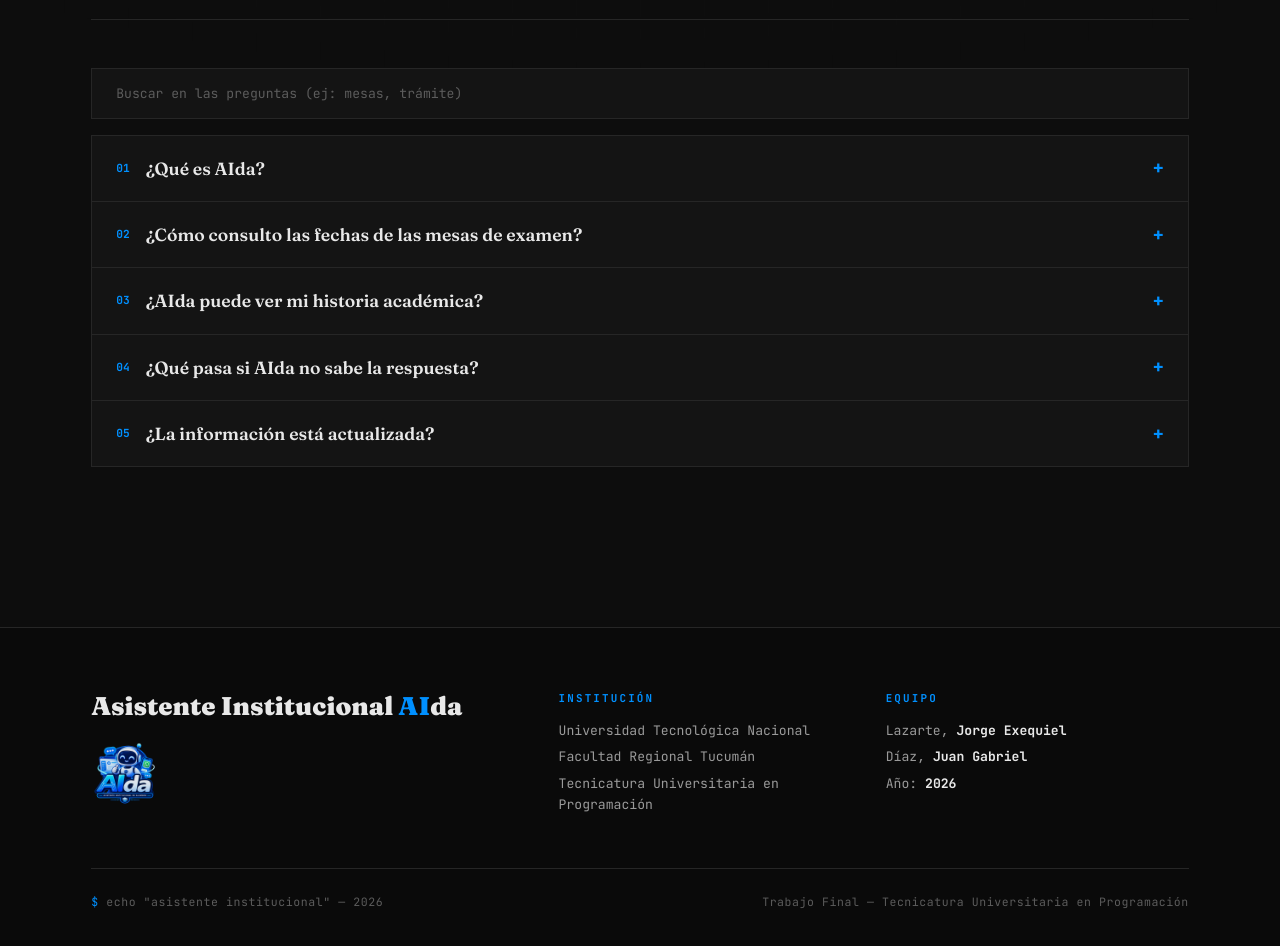
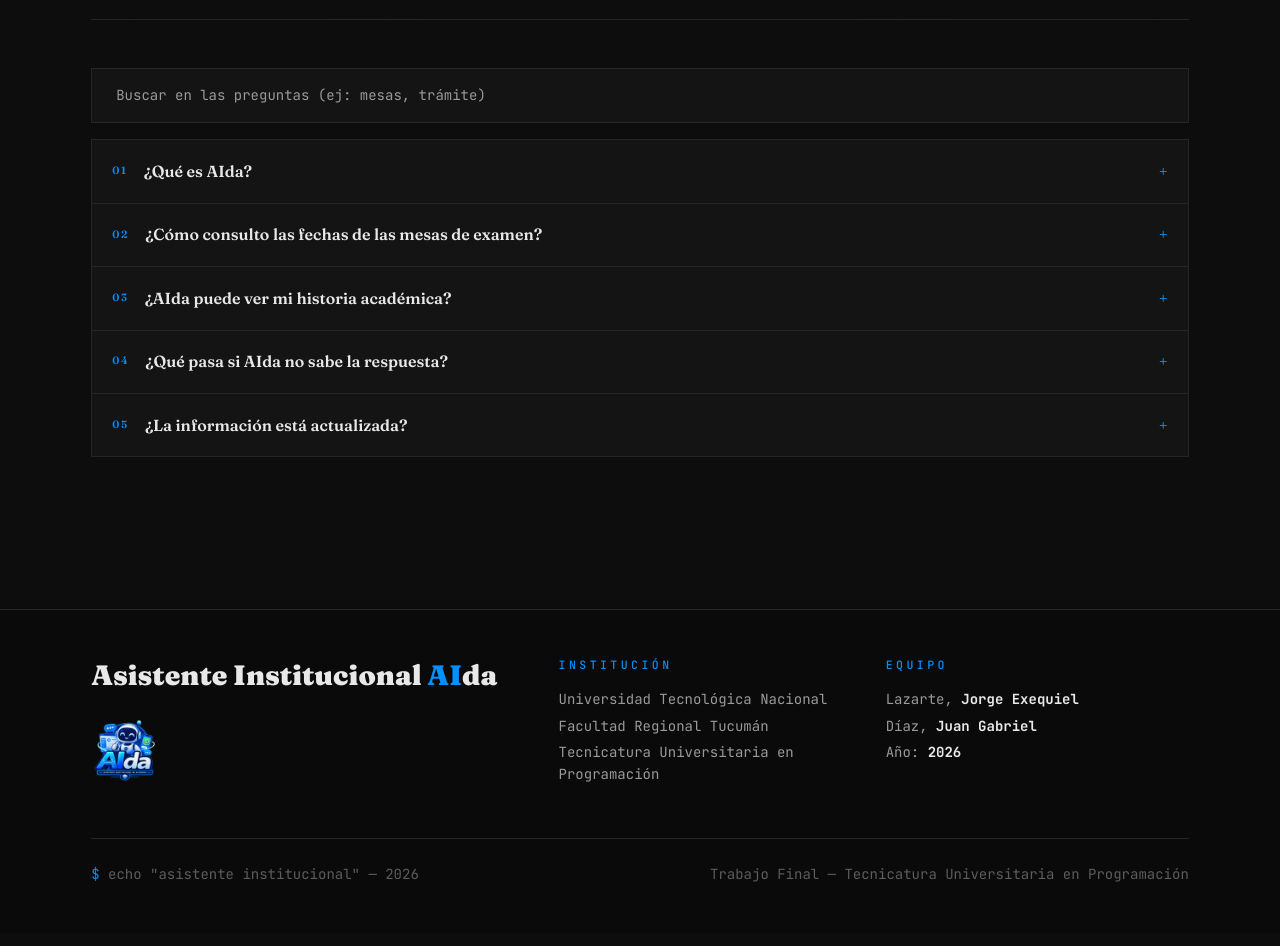
Before and after one commit to JuanDiaz26/aida-frontend, a React (Vite) app: page /preguntas in a window 1280 px wide. Shown: the part 302-1248 px from the top of the page. Built offline with nearby package versions, Linux system fonts and the light colour scheme; no server answers.

Commit message:
refactor: pasar las preguntas frecuentes y el pie a utilidades
El acordeon se configura con sus propias variables de Bootstrap,
incluido el icono, y el buscador y el pie pasan a utilidades. Se
eliminan preguntas.css y pie.css.

```diff
--- a/src/components/Pie.jsx
+++ b/src/components/Pie.jsx
@@ -1,41 +1,40 @@
 import { Col, Container, Row } from 'react-bootstrap'
 import Logo from './Logo.jsx'
 import { integrantes } from '../data/integrantes.js'
-import '../styles/pie.css'
 
 function Pie() {
   return (
-    <footer className="pie">
+    <footer className="pie position-relative z-1 border-top py-5 mt-4">
       <Container>
         <Row className="g-4">
           <Col xs={12} md={5}>
-            <p className="pie-marca">
+            <p className="serif fw-black fs-3 lh-sm mb-0">
               Asistente Institucional <span className="text-primary">AI</span>da
             </p>
-            <Logo className="pie-logo" alt="Logo de AIda, asistente institucional de la UTN FRT" />
+            <Logo className="pie-logo mt-4" alt="Logo de AIda, asistente institucional de la UTN FRT" />
           </Col>
 
-          <Col xs={12} sm={6} md className="pie-col">
-            <h2>Institución</h2>
-            <p>Universidad Tecnológica Nacional</p>
-            <p>Facultad Regional Tucumán</p>
-            <p>Tecnicatura Universitaria en Programación</p>
+          <Col xs={12} sm={6} md>
+            <h2 className="kicker mb-3">Institución</h2>
+            <p className="small text-body-secondary mb-1">Universidad Tecnológica Nacional</p>
+            <p className="small text-body-secondary mb-1">Facultad Regional Tucumán</p>
+            <p className="small text-body-secondary mb-1">Tecnicatura Universitaria en Programación</p>
           </Col>
 
-          <Col xs={12} sm={6} md className="pie-col">
-            <h2>Equipo</h2>
+          <Col xs={12} sm={6} md>
+            <h2 className="kicker mb-3">Equipo</h2>
             {integrantes.map((integrante) => (
-              <p key={integrante.github}>
-                {integrante.apellido}, <b>{integrante.nombre}</b>
+              <p key={integrante.github} className="small text-body-secondary mb-1">
+                {integrante.apellido}, <b className="text-body">{integrante.nombre}</b>
               </p>
             ))}
-            <p>
-              Año: <b>2026</b>
+            <p className="small text-body-secondary mb-1">
+              Año: <b className="text-body">2026</b>
             </p>
           </Col>
         </Row>
 
-        <div className="pie-fondo">
+        <div className="d-flex flex-wrap justify-content-between gap-2 border-top pt-4 mt-5 small text-body-tertiary">
           <span>
             <span className="text-primary">$</span> echo "asistente institucional" — 2026
           </span>
--- a/src/pages/Preguntas.jsx
+++ b/src/pages/Preguntas.jsx
@@ -4,7 +4,6 @@ import { Link } from 'react-router-dom'
 import Pagina from '../components/Pagina.jsx'
 import { preguntas } from '../data/preguntas.js'
 import { normalizarTexto, numerar } from '../utils/texto.js'
-import '../styles/preguntas.css'
 
 // Datos estructurados de schema.org para que los buscadores reconozcan la página como FAQ.
 // Salen de la misma lista que el acordeón, así no hay que mantener dos copias
@@ -41,7 +40,8 @@ function Preguntas() {
 
       <Form.Control
         type="search"
-        className="faq-buscador aparecer d1"
+        size="sm"
+        className="bg-body-tertiary rounded-0 py-3 px-4 mb-3 aparecer d1"
         placeholder="Buscar en las preguntas (ej: mesas, trámite)"
         aria-label="Buscar en las preguntas frecuentes"
         value={busqueda}
@@ -53,16 +53,16 @@ function Preguntas() {
           {/* eventKey es la pregunta y no el índice: al filtrar, los índices cambian */}
           {preguntasFiltradas.map((item, indice) => (
             <Accordion.Item key={item.pregunta} eventKey={item.pregunta}>
-              <Accordion.Header className="faq-header">
-                <span className="n">{numerar(indice + 1)}</span>
+              <Accordion.Header>
+                <span className="meta text-primary me-3">{numerar(indice + 1)}</span>
                 {item.pregunta}
               </Accordion.Header>
-              <Accordion.Body className="faq-cuerpo">{item.respuesta}</Accordion.Body>
+              <Accordion.Body className="small text-body-secondary">{item.respuesta}</Accordion.Body>
             </Accordion.Item>
           ))}
         </Accordion>
       ) : (
-        <p className="faq-vacio">
+        <p className="border bg-body-tertiary small text-body-secondary p-4 mb-0">
           No encontramos preguntas sobre "{busqueda}". Probá{' '}
           <Link to="/asistente">preguntarle a AIda</Link>.
         </p>
--- a/src/styles/componentes.css
+++ b/src/styles/componentes.css
@@ -170,3 +170,32 @@ a.tema:hover::after { opacity: 1; }
   width: 11px;
   height: 11px;
 }
+
+/* Preguntas frecuentes: el acordeón se configura con sus propias variables,
+   incluido el ícono, que pasa de flecha a un + que gira al abrir */
+.faq {
+  --bs-accordion-bg: var(--bs-tertiary-bg);
+  --bs-accordion-border-radius: 0;
+  --bs-accordion-inner-border-radius: 0;
+  --bs-accordion-btn-padding-y: 1.35rem;
+  --bs-accordion-active-bg: var(--bs-secondary-bg);
+  --bs-accordion-active-color: var(--bs-primary);
+  --bs-accordion-btn-focus-box-shadow: none;
+  --bs-accordion-btn-icon-width: auto;
+  --bs-accordion-btn-icon-transform: rotate(45deg);
+}
+.faq .accordion-button {
+  font-family: var(--serif);
+  font-weight: 600;
+}
+/* Las variables del ícono van en el ::after porque el modo oscuro de Bootstrap las redefine ahí */
+.faq .accordion-button::after {
+  --bs-accordion-btn-icon: none;
+  --bs-accordion-btn-active-icon: none;
+  content: "+";
+  color: var(--bs-primary);
+}
+
+/* Pie */
+.pie { background: var(--bg-pie); }
+.pie-logo { height: 68px; }
--- a/src/styles/pie.css
+++ /dev/null
@@ -1,41 +0,0 @@
-.pie {
-  border-top: 1px solid var(--border);
-  background: var(--bg-pie);
-  padding-block: 4rem 3rem;
-  margin-top: 2rem;
-  position: relative;
-  z-index: 1;
-}
-.pie-marca {
-  font-family: var(--serif);
-  font-weight: 900;
-  font-size: 1.6rem;
-  line-height: 1.1;
-  margin-bottom: 0;
-}
-.pie-logo { margin-top: 1.25rem; height: 68px; width: auto; opacity: 0.95; }
-
-.pie-col h2 {
-  font-family: var(--mono);
-  font-size: 0.68rem;
-  font-weight: 700;
-  text-transform: uppercase;
-  letter-spacing: 0.2em;
-  color: var(--accent);
-  margin-bottom: 0.9rem;
-}
-.pie-col p { font-size: 0.82rem; color: var(--text-dim); margin-bottom: 0.35rem; }
-.pie-col p b { color: var(--text); }
-
-.pie-fondo {
-  margin-top: 3rem;
-  padding-top: 1.5rem;
-  border-top: 1px solid var(--border);
-  display: flex;
-  justify-content: space-between;
-  flex-wrap: wrap;
-  gap: 0.5rem;
-  font-size: 0.72rem;
-  color: var(--text-faint);
-  letter-spacing: 0.05em;
-}
--- a/src/styles/preguntas.css
+++ /dev/null
@@ -1,90 +0,0 @@
-/* Acordeón de React Bootstrap re-tematizado con sus propias variables */
-.faq {
-  --bs-accordion-bg: var(--bg-elev);
-  --bs-accordion-color: var(--text);
-  --bs-accordion-border-color: var(--border);
-  --bs-accordion-border-radius: 0;
-  --bs-accordion-inner-border-radius: 0;
-  --bs-accordion-btn-bg: var(--bg-elev);
-  --bs-accordion-btn-color: var(--text);
-  --bs-accordion-active-bg: var(--bg-elev-2);
-  --bs-accordion-active-color: var(--accent);
-  --bs-accordion-btn-focus-box-shadow: none;
-  border: 1px solid var(--border);
-  background: var(--border);
-  display: grid;
-  gap: 1px;
-}
-.faq .accordion-item { border: none; background: var(--bg-elev); }
-
-.faq-header .accordion-button {
-  font-family: var(--serif);
-  font-size: 1.1rem;
-  font-weight: 600;
-  padding: 1.35rem 1.5rem;
-  display: flex;
-  align-items: center;
-  gap: 1rem;
-  box-shadow: none;
-}
-.faq-header .accordion-button:hover { background: var(--bg-elev-2); color: var(--accent); }
-.faq-header .n {
-  font-family: var(--mono);
-  font-size: 0.7rem;
-  color: var(--accent);
-  flex: 0 0 auto;
-}
-
-/* El chevron de Bootstrap se reemplaza por el signo + que gira al abrir */
-.faq-header .accordion-button::after {
-  content: "+";
-  background-image: none;
-  width: auto;
-  height: auto;
-  margin-left: auto;
-  font-family: var(--mono);
-  font-size: 1.15rem;
-  color: var(--accent);
-  transition: transform .25s;
-}
-.faq-header .accordion-button:not(.collapsed)::after { transform: rotate(45deg); }
-
-.faq-cuerpo {
-  font-size: 0.82rem;
-  color: var(--text-dim);
-  line-height: 1.7;
-  padding: 0 1.5rem 1.5rem calc(1.5rem + 2.4em);
-  max-width: 78ch;
-}
-
-/* Buscador: mismo fondo y borde que el acordeón para que se lean como un solo bloque */
-.faq-buscador {
-  background: var(--bg-elev);
-  color: var(--text);
-  border: 1px solid var(--border);
-  border-radius: 0;
-  font-size: 0.82rem;
-  padding: 0.9rem 1.5rem;
-  margin-bottom: 1rem;
-}
-.faq-buscador::placeholder { color: var(--text-faint); }
-.faq-buscador:focus {
-  background: var(--bg-elev);
-  color: var(--text);
-  border-color: var(--accent);
-  box-shadow: none;
-}
-.faq-vacio {
-  font-size: 0.82rem;
-  color: var(--text-dim);
-  padding: 1.35rem 1.5rem;
-  border: 1px solid var(--border);
-  background: var(--bg-elev);
-}
-/* Igual que los links de las tarjetas: si no, hereda el color del texto y no parece un link */
-.faq-vacio a { color: var(--accent); }
-.faq-vacio a:hover { text-decoration: underline; }
-
-@media (max-width: 575.98px) {
-  .faq-cuerpo { padding-left: 1.5rem; }
-}
```
